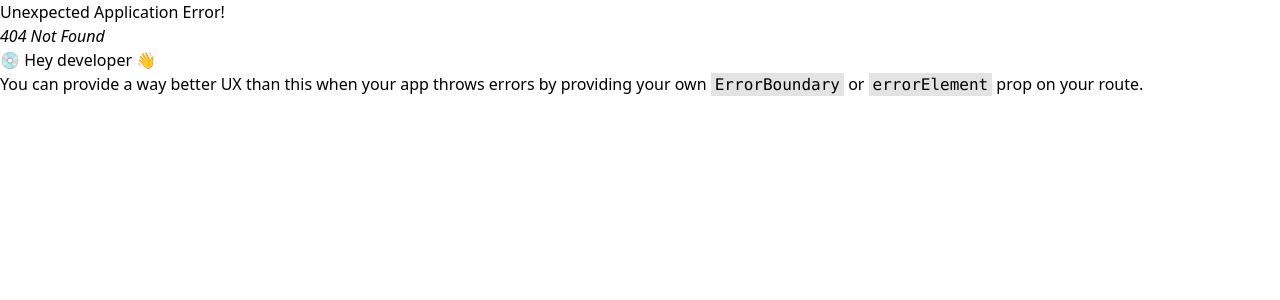
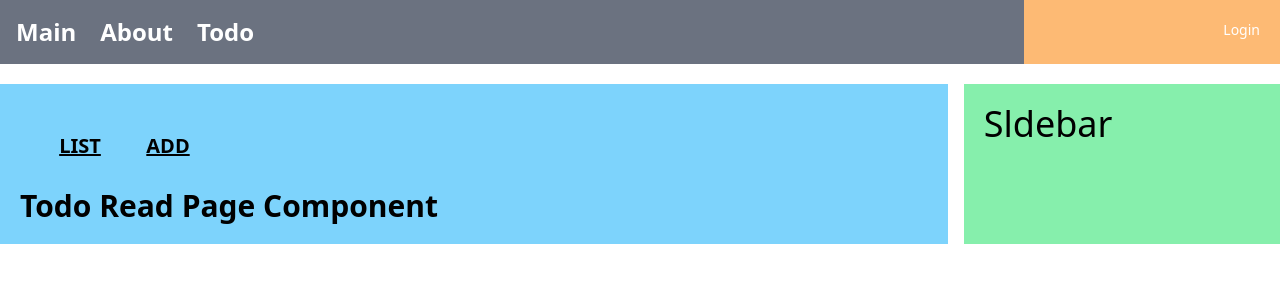
Before and after one commit to jaeheehan/mall-frontend, a React (Create React App) app: page /todo/read/1 in a window 1280 px wide. Before the commit this address had no page. Shown: the top 300 px of the page. Built offline with nearby package versions, Linux system fonts and the light colour scheme.

Commit message:
To do List

```diff
--- /dev/null
+++ b/src/components/menus/BasicMenu.js
@@ -0,0 +1,30 @@
+import { Link } from 'react-router-dom';
+
+const BasicMenu = () => {
+  return (
+    <nav id='navbar' className='flex bg-blue-300'>
+
+      <div className="w-4/5 bg-gray-500">
+        <ul className="flex p-4 text-white font-bold">
+          <li className='pr-6 text-2xl'>
+            <Link to={'/'}>Main</Link>
+          </li>
+          <li className='pr-6 text-2xl'>
+            <Link to={'/about'}>About</Link>
+          </li>
+          <li className='pr-6 text-2xl'>
+            <Link to={'/todo'}>Todo</Link>
+          </li>
+        </ul>
+      </div>
+
+      <div className="w-1/5 flex justify-end bg-orange-300 p-4 font-medium">
+        <div className="text-white text-sm m-1 rounded">
+          Login
+        </div>
+      </div>
+    </nav>
+  );
+}
+
+export default BasicMenu;
--- /dev/null
+++ b/src/layouts/BasicLayout.js
@@ -0,0 +1,23 @@
+import BasicMenu from "../components/menus/BasicMenu";
+
+const BasicLayout = ({children}) => {
+  return (
+    <>
+      <BasicMenu/>
+
+      <div className="bg-white my-5 w-full flex flex-col space-y-4 md:flex-row md:space-x-4 md:space-y-0">
+        <main className="bg-sky-300 md:w-2/3 lg:w-3/4 px-5 py-5">
+          {children}
+        </main>
+
+        <aside className="bg-green-300 md:w-1/3 lg:w-1/4 px-5 py-5">
+          <h1 className="text-2xl md:text-4xl">
+            Sldebar
+          </h1>
+        </aside>
+      </div>
+    </>
+  )
+}
+
+export default BasicLayout;
--- /dev/null
+++ b/src/pages/AboutPage.js
@@ -0,0 +1,11 @@
+import BasicLayout from "../layouts/BasicLayout";
+
+const AboutPage = () => {
+  return (
+    <BasicLayout>
+      <div className="text-3xl">About Page</div>
+    </BasicLayout>
+  );
+}
+
+export default AboutPage
--- a/src/pages/MainPage.js
+++ b/src/pages/MainPage.js
@@ -1,8 +1,10 @@
+import BasicLayout from '../layouts/BasicLayout'
+
 const MainPage = ()=> {
   return (
-    <div className="text-3xl">
-      <div>Main Page</div>
-    </div>
+    <BasicLayout>
+      <div className="text-3xl">Main Page</div>
+    </BasicLayout>
   )
 }
 
--- /dev/null
+++ b/src/pages/todo/IndexPage.js
@@ -0,0 +1,19 @@
+import { Outlet } from "react-router-dom";
+import BasicLayout from "../../layouts/BasicLayout";
+
+const IndexPage = () => {
+
+  return (
+    <BasicLayout>
+      <div className="w-full flex m-2 p-2">
+        <div className="text-xl m-1 p-2 w-20 font-extrabold text-center underline">LIST</div>
+        <div className="text-xl m-1 p-2 w-20 font-extrabold text-center underline">ADD</div>
+      </div>
+      <div className="flex flex-wrap w-full">
+        <Outlet/>
+      </div>
+    </BasicLayout>
+  )
+}
+
+export default IndexPage;
--- /dev/null
+++ b/src/pages/todo/ListPage.js
@@ -0,0 +1,11 @@
+const ListPage = () => {
+  return (
+    <div className="p-4 w-full bg-white">
+      <div className="text-3xl font-extrabold">
+        Todo List Page Component
+      </div>
+    </div>
+  )
+}
+
+export default ListPage;
--- /dev/null
+++ b/src/pages/todo/ReadPage.js
@@ -0,0 +1,9 @@
+const ReadPage = () => {
+  return (
+    <div className="text-3xl font-extrabold">
+      Todo Read Page Component
+    </div>
+  )
+}
+
+export default ReadPage;
--- a/src/router/root.js
+++ b/src/router/root.js
@@ -1,13 +1,24 @@
 import { Suspense, lazy } from "react";
 import { createBrowserRouter } from "react-router-dom";
+import todoRouter from "./todoRouter";
 
 const Loading = <div>Loading....</div>
 const Main = lazy(()=> import('../pages/MainPage'))
-
+const About = lazy(()=> import('../pages/AboutPage'))
+const TodoIndex = lazy(()=> import('../pages/todo/IndexPage'))
 const root = createBrowserRouter([
   {
     path: "",
     element: <Suspense fallback={Loading}><Main/></Suspense>
+  },
+  {
+    path: "about",
+    element: <Suspense fallback={Loading}><About/></Suspense>
+  },
+  {
+    path: "todo",
+    element: <Suspense fallback={Loading}><TodoIndex/></Suspense>,
+    children: todoRouter()
   }
 ])
 
--- /dev/null
+++ b/src/router/todoRouter.js
@@ -0,0 +1,25 @@
+import { Suspense, lazy } from "react";
+import { Navigate} from "react-router-dom";
+
+const Loading = <div>Loading....</div>
+const TodoList = lazy(()=> import('../pages/todo/ListPage'))
+const TodoRead = lazy(()=>import('../pages/todo/ReadPage'))
+
+const todoRouter = () => {
+  return [
+    {
+      path: "list",
+      element: <Suspense fallback={Loading}><TodoList/></Suspense>
+    },
+    {
+      path: "",
+      element: <Navigate replace to="list"/>
+    },
+    {
+      path: "read/:tno",
+      element: <Suspense fallback={Loading}><TodoRead/></Suspense>
+    }
+  ]
+}
+
+export default todoRouter;
```
